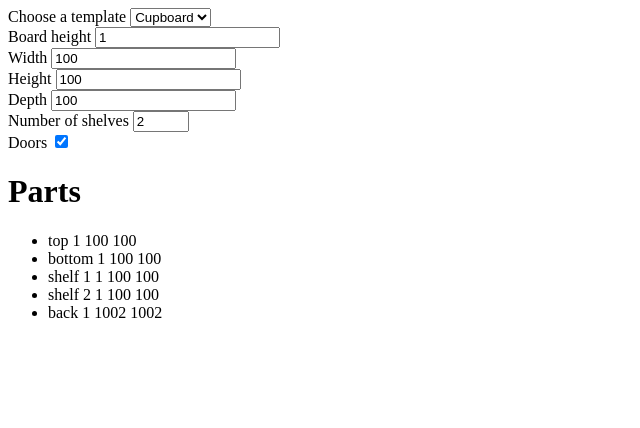
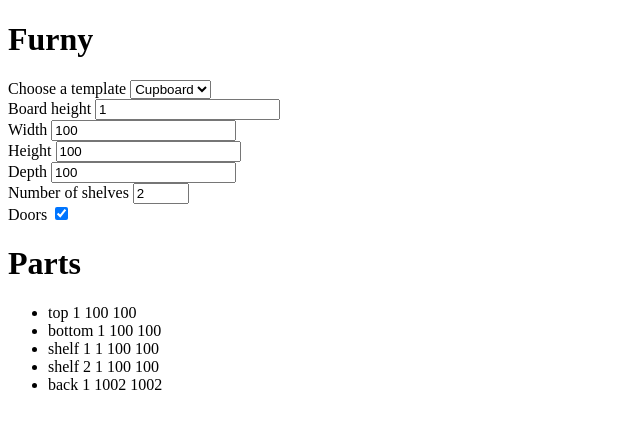
Before and after one commit to BodoBence/FurniturePartGenerator, a plain HTML site: page index.html in a window 1280 px wide. Shown: the whole page, without its empty margins (0-640 px from the left). Drawn offline with Linux system fonts and the light colour scheme.

Commit message:
Main. title

```diff
--- a/index.html
+++ b/index.html
@@ -4,6 +4,8 @@
 <title>Furniture Part Generator</title>
 </head>
 <body>
+  <h1>Furny</h1>
+
     <label for="templates_id">Choose a template</label>
 
     <select name="tmeplates" id="templates_id">
```
